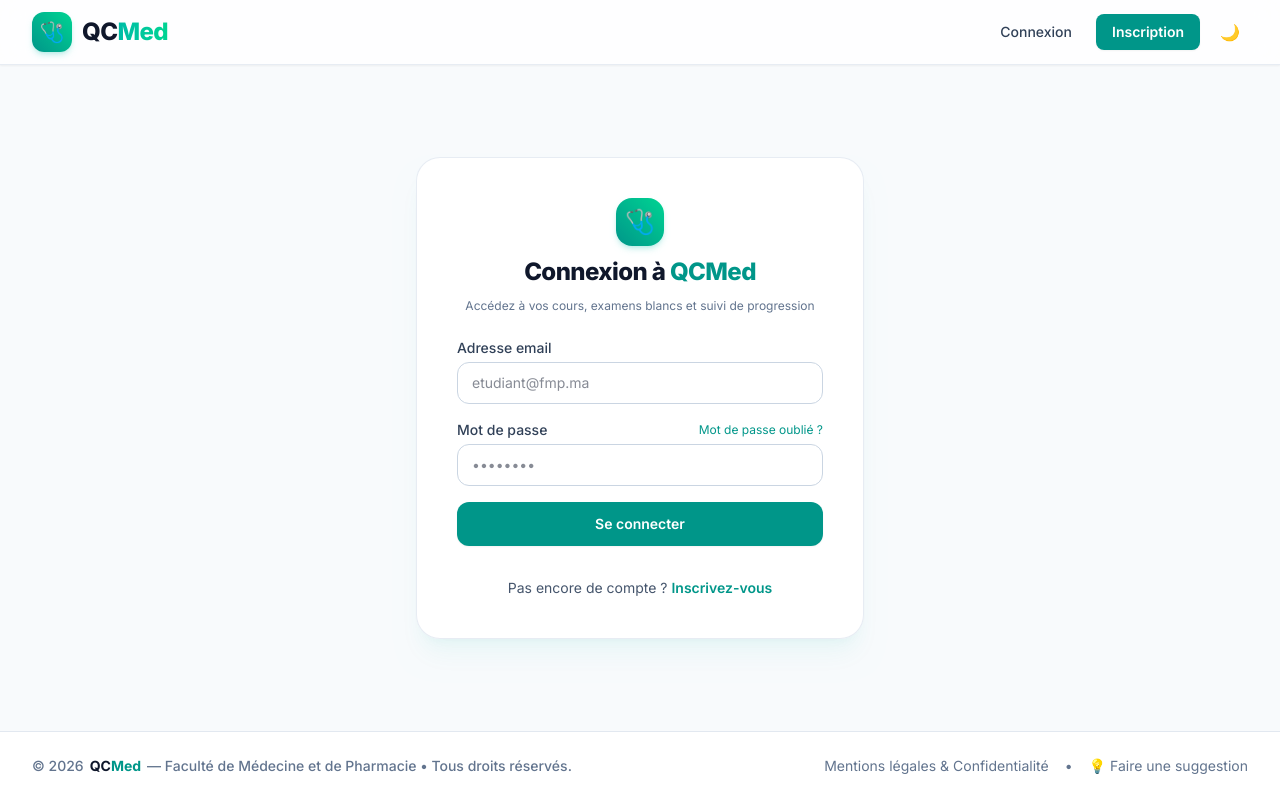
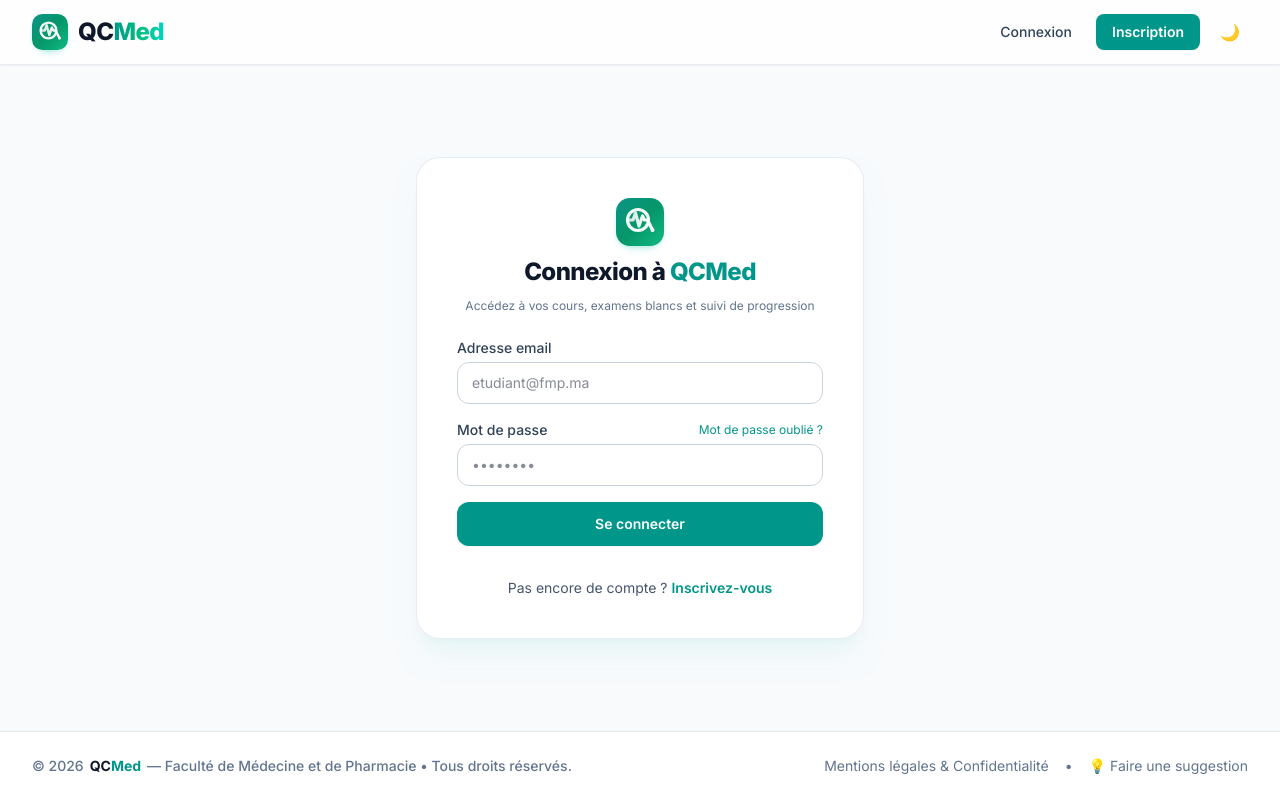
Before and after one commit to Alitoo1/projet-qcm-medecine-vercel, a Next.js app: page /connexion in a window 1280 px wide. Built offline with nearby package versions, Linux system fonts and the light colour scheme; no server answers.

Commit message:
Brand identity: bespoke vector SVG logo with monogram Q and ECG heartbeat wave for QCMed

```diff
--- a/src/app/(auth)/connexion/page.tsx
+++ b/src/app/(auth)/connexion/page.tsx
@@ -4,6 +4,7 @@
 import { signIn } from 'next-auth/react'
 import { useRouter, useSearchParams } from 'next/navigation'
 import Link from 'next/link'
+import { LogoIcon } from '@/components/brand/Logo'
 
 function ConnexionForm() {
   const router = useRouter()
@@ -51,8 +52,8 @@
   return (
     <div className="max-w-md w-full space-y-6 bg-white/95 dark:bg-slate-900/95 backdrop-blur-md p-8 sm:p-10 rounded-3xl border border-slate-200/80 dark:border-slate-800/80 shadow-xl shadow-teal-500/5 animate-fade-in">
       <div className="text-center space-y-2.5">
-        <div className="w-12 h-12 rounded-2xl bg-gradient-to-tr from-teal-600 to-emerald-400 text-white flex items-center justify-center text-2xl mx-auto shadow-md shadow-teal-500/20">
-          🩺
+        <div className="w-12 h-12 mx-auto shadow-md shadow-teal-500/20 rounded-2xl">
+          <LogoIcon className="w-12 h-12" />
         </div>
         <h1 className="text-2xl font-extrabold text-slate-900 dark:text-white tracking-tight">
           Connexion à <span className="text-teal-600">QCMed</span>
--- a/src/app/(auth)/inscription/page.tsx
+++ b/src/app/(auth)/inscription/page.tsx
@@ -4,6 +4,7 @@
 import { signIn } from 'next-auth/react'
 import { useRouter } from 'next/navigation'
 import Link from 'next/link'
+import { LogoIcon } from '@/components/brand/Logo'
 
 export default function InscriptionPage() {
   const router = useRouter()
@@ -83,8 +84,8 @@
     <div className="flex-1 flex items-center justify-center py-12 px-4 sm:px-6 lg:px-8">
       <div className="max-w-lg w-full space-y-6 bg-white/95 dark:bg-slate-900/95 backdrop-blur-md p-8 sm:p-10 rounded-3xl border border-slate-200/80 dark:border-slate-800/80 shadow-xl shadow-teal-500/5 animate-fade-in">
         <div className="text-center space-y-2.5">
-          <div className="w-12 h-12 rounded-2xl bg-gradient-to-tr from-teal-600 to-emerald-400 text-white flex items-center justify-center text-2xl mx-auto shadow-md shadow-teal-500/20">
-            🩺
+          <div className="w-12 h-12 mx-auto shadow-md shadow-teal-500/20 rounded-2xl">
+            <LogoIcon className="w-12 h-12" />
           </div>
           <h1 className="text-2xl font-extrabold text-slate-900 dark:text-white tracking-tight">
             Inscription à <span className="text-teal-600">QCMed</span>
--- /dev/null
+++ b/src/components/brand/Logo.tsx
@@ -0,0 +1,72 @@
+export function LogoIcon({ className = "w-8 h-8" }: { className?: string }) {
+  return (
+    <svg
+      viewBox="0 0 48 48"
+      fill="none"
+      xmlns="http://www.w3.org/2000/svg"
+      className={className}
+      aria-label="QCMed Logo"
+    >
+      <defs>
+        <linearGradient id="qcmed-grad" x1="0%" y1="0%" x2="100%" y2="100%">
+          <stop offset="0%" stopColor="#0d9488" />
+          <stop offset="50%" stopColor="#059669" />
+          <stop offset="100%" stopColor="#10b981" />
+        </linearGradient>
+        <linearGradient id="pulse-grad" x1="0%" y1="0%" x2="100%" y2="0%">
+          <stop offset="0%" stopColor="#ffffff" stopOpacity="0.8" />
+          <stop offset="100%" stopColor="#ffffff" />
+        </linearGradient>
+      </defs>
+
+      {/* Fond fluide avec arrondi moderne */}
+      <rect width="48" height="48" rx="14" fill="url(#qcmed-grad)" />
+
+      {/* Anneau du Q */}
+      <circle
+        cx="22"
+        cy="22"
+        r="10.5"
+        stroke="white"
+        strokeWidth="3.2"
+        strokeLinecap="round"
+        className="opacity-95"
+      />
+
+      {/* Onde ECG qui traverse le centre et forme la queue du Q */}
+      <path
+        d="M 12 22 L 17 22 L 19.5 15 L 23 28 L 26.5 18 L 28.5 22 L 31.5 22 L 36.5 32"
+        stroke="url(#pulse-grad)"
+        strokeWidth="3.2"
+        strokeLinecap="round"
+        strokeLinejoin="round"
+      />
+
+      {/* Point de fin de pulsation */}
+      <circle cx="36.5" cy="32" r="2" fill="white" />
+    </svg>
+  )
+}
+
+export function Logo({
+  iconSize = "w-9 h-9",
+  textSize = "text-2xl",
+  showText = true,
+}: {
+  iconSize?: string
+  textSize?: string
+  showText?: boolean
+}) {
+  return (
+    <div className="flex items-center gap-2.5 group select-none">
+      <div className="transition-transform duration-200 group-hover:scale-105 shadow-md shadow-teal-500/20 rounded-2xl shrink-0">
+        <LogoIcon className={iconSize} />
+      </div>
+      {showText && (
+        <span className={`font-extrabold tracking-tight text-slate-900 dark:text-white ${textSize}`}>
+          QC<span className="bg-gradient-to-r from-teal-600 via-emerald-500 to-teal-400 dark:from-teal-400 dark:to-emerald-300 bg-clip-text text-transparent">Med</span>
+        </span>
+      )}
+    </div>
+  )
+}
--- a/src/components/layout/Header.tsx
+++ b/src/components/layout/Header.tsx
@@ -5,6 +5,8 @@
 import { useState } from 'react'
 import { useSession, signOut } from 'next-auth/react'
 import { useTheme } from '../providers/ThemeProvider'
+
+import { Logo } from '../brand/Logo'
 
 export function Header({ pendingReportsCount = 0 }: { pendingReportsCount?: number }) {
   const pathname = usePathname()
@@ -21,13 +23,8 @@
       <div className="max-w-7xl mx-auto px-4 sm:px-6 lg:px-8 h-16 flex items-center justify-between">
         {/* Logo & Titre */}
         <div className="flex items-center gap-3">
-          <Link href={user ? '/tableau-de-bord' : '/'} className="flex items-center gap-2.5 group">
-            <div className="w-10 h-10 rounded-xl bg-gradient-to-tr from-teal-600 to-emerald-400 text-white flex items-center justify-center font-bold text-xl shadow-md shadow-teal-500/20 group-hover:scale-105 transition transform">
-              🩺
-            </div>
-            <span className="font-extrabold text-slate-900 dark:text-white text-2xl tracking-tight">
-              QC<span className="bg-gradient-to-r from-teal-500 to-emerald-400 bg-clip-text text-transparent">Med</span>
-            </span>
+          <Link href={user ? '/tableau-de-bord' : '/'}>
+            <Logo iconSize="w-9 h-9" textSize="text-2xl" />
           </Link>
         </div>
 
```
